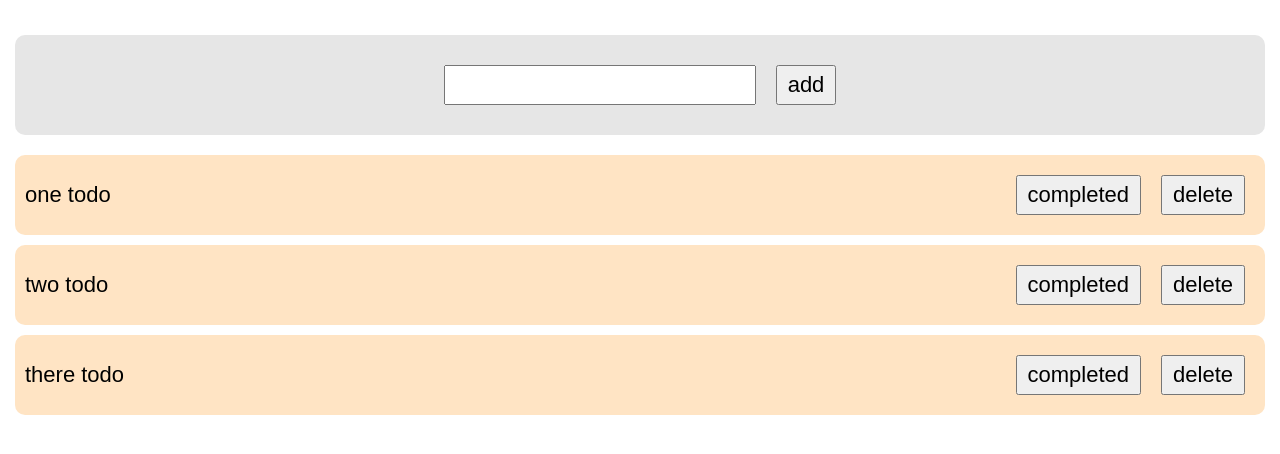
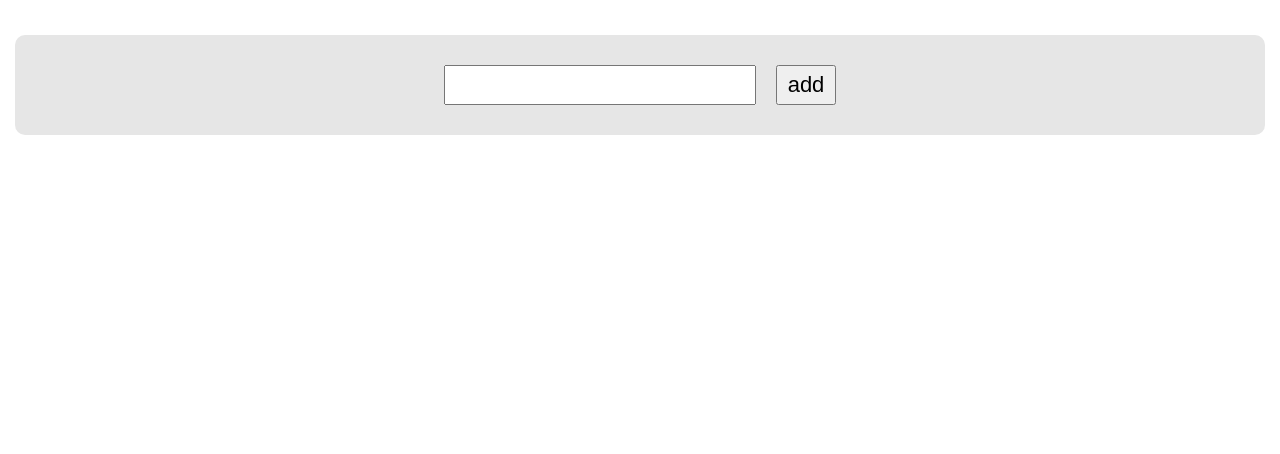
Before and after one commit to Soheiljafarnejad/redux-toolkit, a React (Create React App) app: page / in a window 1280 px wide. Shown: the top 454 px of the page. Built offline with nearby package versions, Linux system fonts and the light colour scheme.

Commit message:
todoSlice

```diff
--- a/src/components/TodoComponent.js
+++ b/src/components/TodoComponent.js
@@ -1,4 +1,6 @@
 import { useState } from "react";
+import { useDispatch, useSelector } from "react-redux";
+import { addTodo, completedTodo, deleteTodo } from "../features/todo/todoSlice";
 
 const TodoComponent = () => {
   return (
@@ -12,6 +14,7 @@ const TodoComponent = () => {
 export default TodoComponent;
 
 const TodoForm = () => {
+  const dispatch = useDispatch();
   const [value, setValue] = useState("");
   return (
     <div className="container">
@@ -20,20 +23,16 @@ const TodoForm = () => {
         value={value}
         onChange={(e) => setValue(e.target.value)}
       />
-      <button>add</button>
+      <button onClick={() => dispatch(addTodo(value))}>add</button>
     </div>
   );
 };
 
 const TodoList = () => {
-  const todos = [
-    { title: "one todo", id: 1, completed: false },
-    { title: "two todo", id: 2, completed: false },
-    { title: "there todo", id: 3, completed: false },
-  ];
+  const { todo } = useSelector((store) => store.todoReducer);
   return (
     <section>
-      {todos.map((item) => {
+      {todo.map((item) => {
         return <Todo todo={item} key={item.id} />;
       })}
     </section>
@@ -41,14 +40,21 @@ const TodoList = () => {
 };
 
 const Todo = ({ todo }) => {
+  const dispatch = useDispatch();
   const { title, completed, id } = todo;
   return (
     <section className="todo">
-      <input type="radio" name="todo" id={id} checked={completed} />
+      <input
+        type="radio"
+        name={id}
+        id={id}
+        checked={completed}
+        onChange={() => completed}
+      />
       <label htmlFor={id}>{title}</label>
       <div>
-        <button>completed</button>
-        <button>delete</button>
+        <button onClick={() => dispatch(completedTodo(id))}>completed</button>
+        <button onClick={() => dispatch(deleteTodo(id))}>delete</button>
       </div>
     </section>
   );
--- a/src/features/store.js
+++ b/src/features/store.js
@@ -1,8 +1,10 @@
 import { configureStore } from "@reduxjs/toolkit";
-import {counterReducer} from "./counter/counterSlice";
+import { counterReducer } from "./counter/counterSlice";
+import { todoReducer } from "./todo/todoSlice";
 
 export const store = configureStore({
   reducer: {
     counterReducer,
+    todoReducer,
   },
 });
--- /dev/null
+++ b/src/features/todo/todoSlice.js
@@ -0,0 +1,28 @@
+import { createSlice } from "@reduxjs/toolkit";
+
+const initialState = { todo: [] };
+
+const todoSlice = createSlice({
+  name: "todo",
+  initialState,
+  reducers: {
+    addTodo: (state, action) => {
+      const newTodo = {
+        title: action.payload,
+        completed: false,
+        id: Date.now(),
+      };
+      state.todo.push(newTodo);
+    },
+    completedTodo: (state, action) => {
+      const selected = state.todo.find((item) => item.id === action.payload);
+      selected.completed = !selected.completed;
+    },
+    deleteTodo: (state, action) => {
+      state.todo = state.todo.filter((item) => item.id !== action.payload);
+    },
+  },
+});
+
+export const { addTodo, deleteTodo, completedTodo } = todoSlice.actions;
+export const todoReducer = todoSlice.reducer;
```
